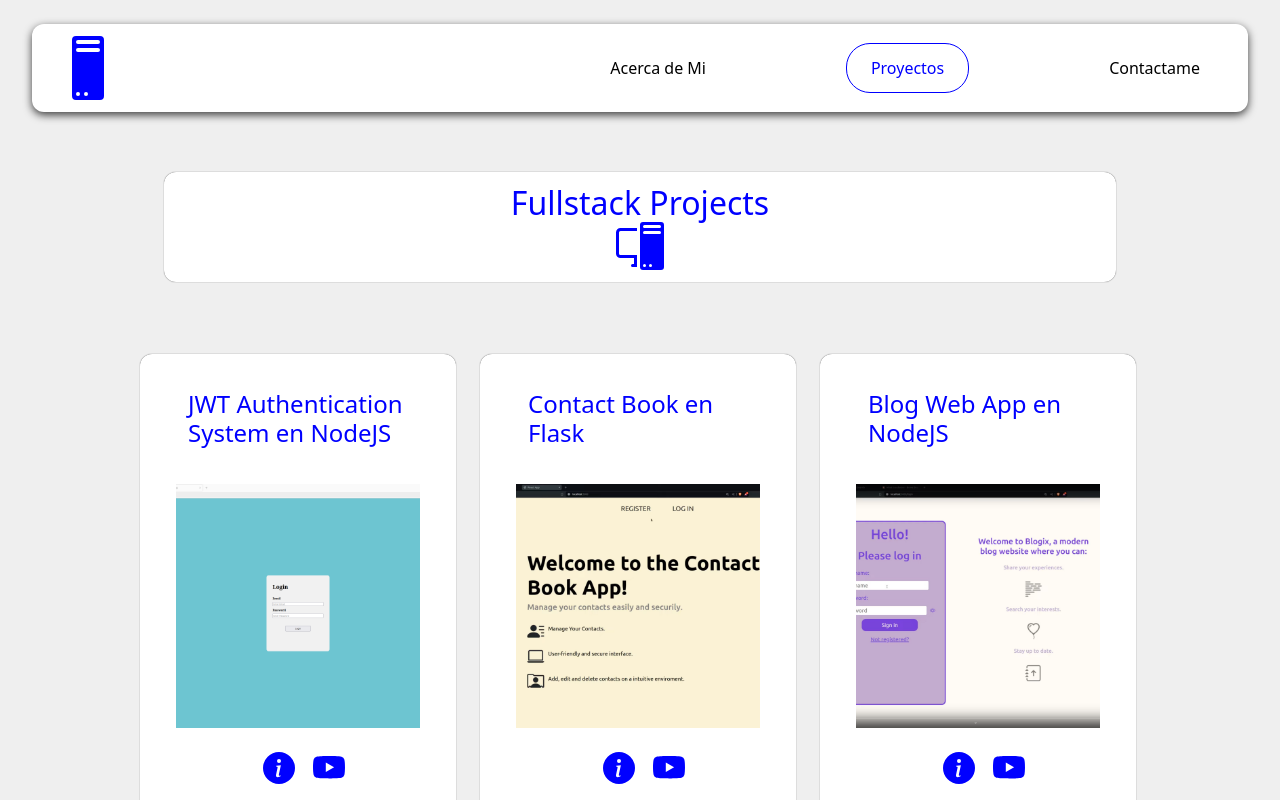
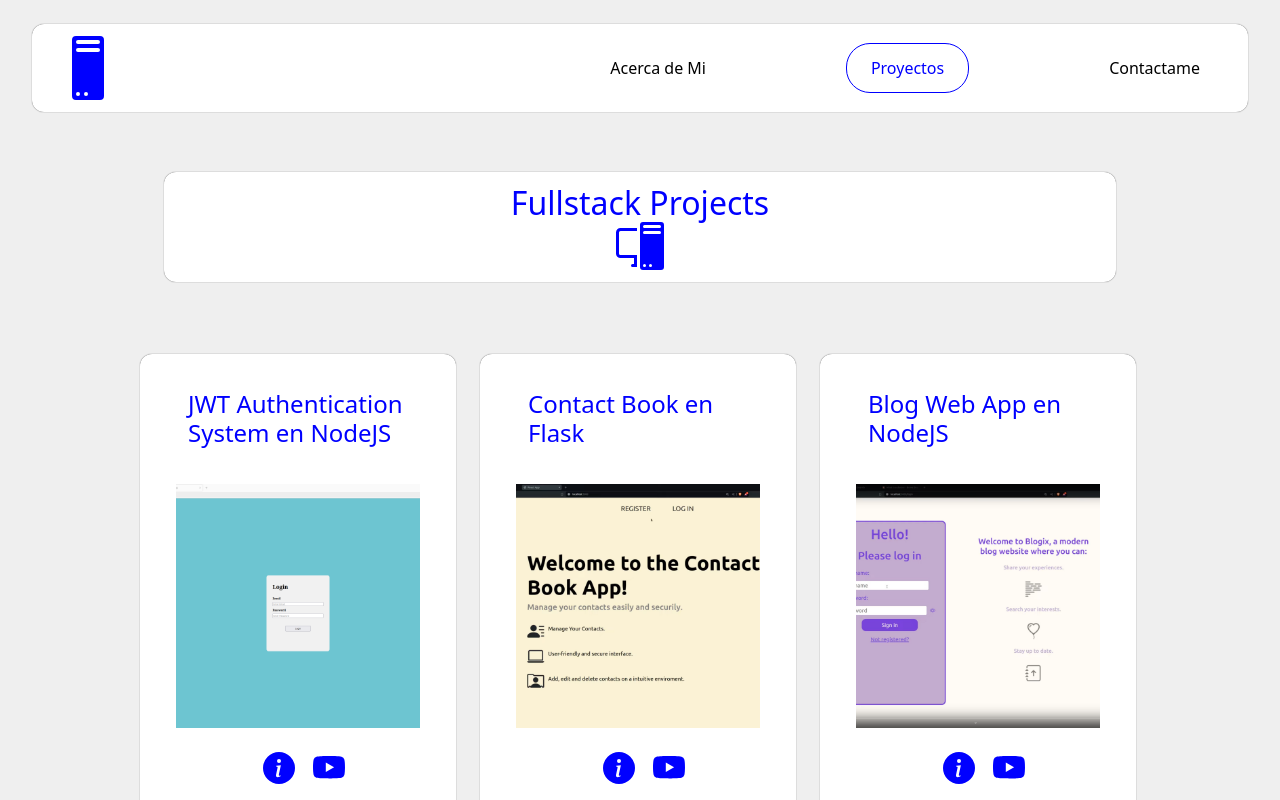
Before and after one commit to valium69mg/carlos_portfolio, a React (Create React App) app: page /work in a window 1280 px wide. Shown: the top 800 px of the page. Built offline with nearby package versions, Linux system fonts and the light colour scheme.

Commit message:
Change navbar box-shadow style

```diff
--- a/src/styles/navbar.css
+++ b/src/styles/navbar.css
@@ -7,7 +7,7 @@
     margin-bottom: 24px;
     width: 95%;
     border-radius: 12px;
-    box-shadow: 0px 3px 9px 0px rgba(0,0,0,0.75);
+    box-shadow: 0px 0px 1px 0px rgba(0,0,0,0.74);
     border-radius: 12px;
     background-color: white;
 }
```
